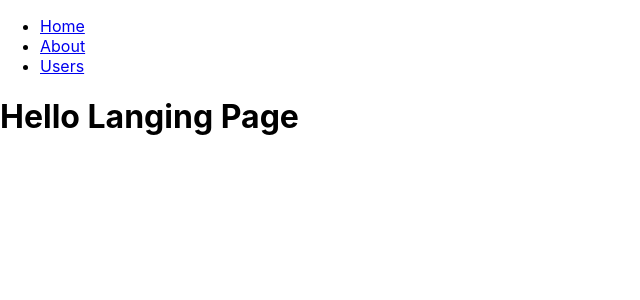
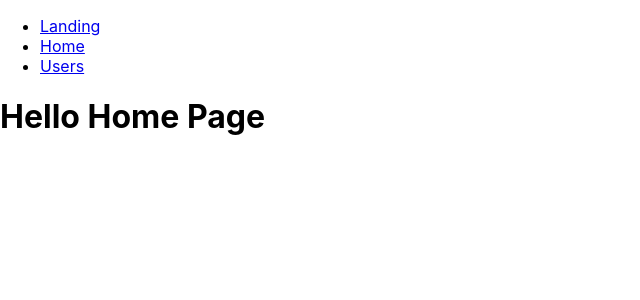
Before and after one commit to Colin-Whitcomb/LakeAvenueStudio, a React (Create React App) app in the folder my-app/: page /home in a window 1280 px wide. Shown: the top 300 px of the page, without its empty margins (0-640 px from the left). Built offline with nearby package versions, Linux system fonts and the light colour scheme.

Commit message:
[add] basic routes.

```diff
--- a/my-app/src/App.js
+++ b/my-app/src/App.js
@@ -6,6 +6,24 @@ import {
   Link
 } from "react-router-dom";
 import Landing from './pages/Landing/index'
+import Home from './pages/Home/index'
+
+// These names need to line up in the Switch
+function LandingPage() {
+  return (
+    <Landing/>
+  )
+}
+
+function HomePage() {
+  return (
+    <Home />
+  )
+}
+
+function Users() {
+  return <h2>Users</h2>;
+}
 
 export default function App() {
   return (
@@ -14,10 +32,10 @@ export default function App() {
         <nav>
           <ul>
             <li>
-              <Link to="/">Home</Link>
+              <Link to="/">Landing</Link>
             </li>
             <li>
-              <Link to="/about">About</Link>
+              <Link to="/home">Home</Link>
             </li>
             <li>
               <Link to="/users">Users</Link>
@@ -28,31 +46,18 @@ export default function App() {
         {/* A <Switch> looks through its children <Route>s and
             renders the first one that matches the current URL. */}
         <Switch>
-          <Route path="/about">
-            <About />
+          <Route path="/home">
+            <HomePage />
           </Route>
           <Route path="/users">
             <Users />
           </Route>
           <Route path="/">
-            <Home />
+            <LandingPage />
           </Route>
         </Switch>
       </div>
+
     </Router>
   );
 }
-
-function Home() {
-  return (
-    <Landing/>
-  )
-}
-
-function About() {
-  return <h2>About</h2>;
-}
-
-function Users() {
-  return <h2>Users</h2>;
-}
--- a/my-app/src/pages/Home/index.js
+++ b/my-app/src/pages/Home/index.js
@@ -0,0 +1,10 @@
+import React from 'react'
+import HomePage from './page'
+
+function Home() {
+    return (
+        <HomePage/>
+    )
+}
+
+export default Home;
--- a/my-app/src/pages/Home/page.js
+++ b/my-app/src/pages/Home/page.js
@@ -0,0 +1,9 @@
+import React from 'react'
+
+export default function HomePage() {
+    return(
+        <div>
+            <h1>Hello Home Page</h1>
+        </div>
+    )
+}
```
